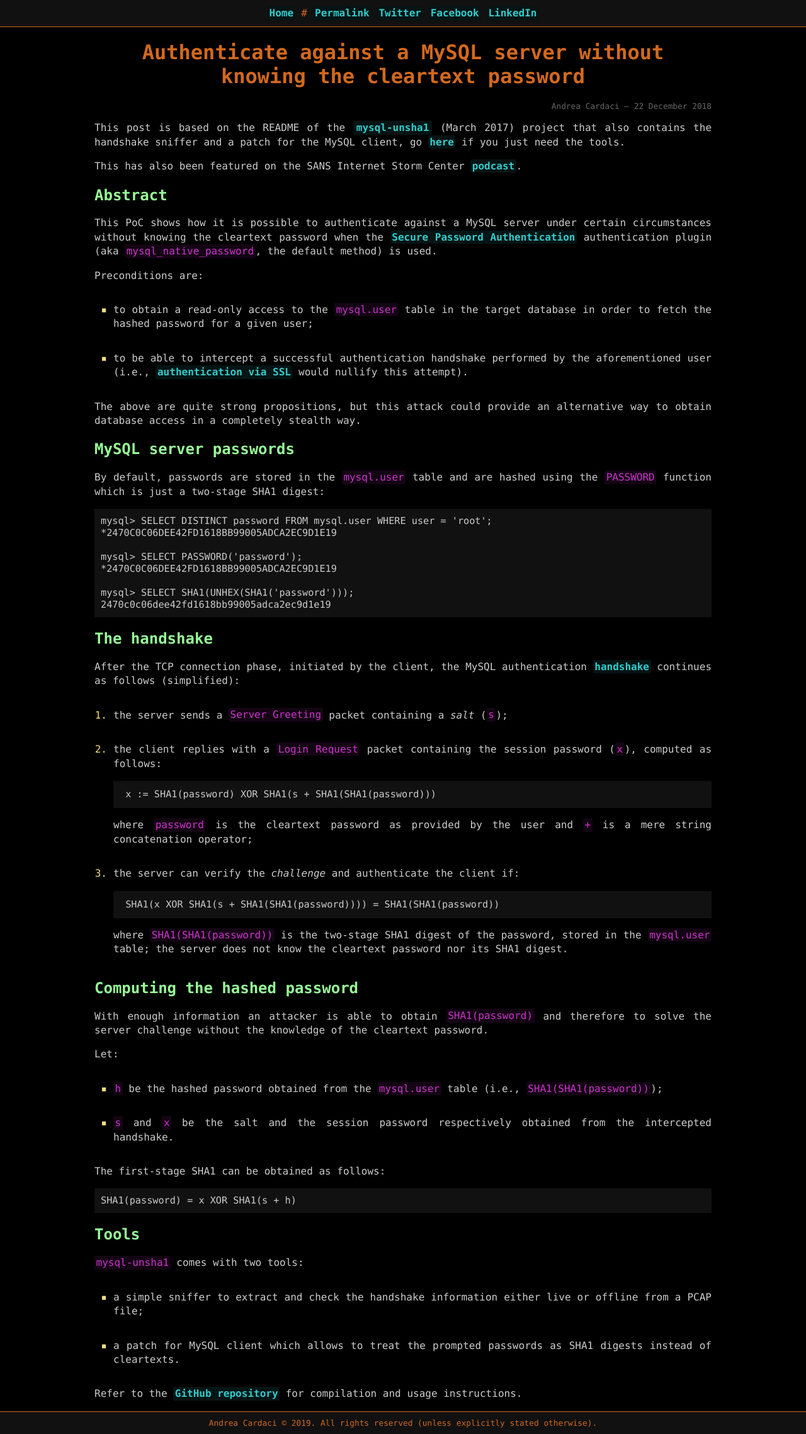
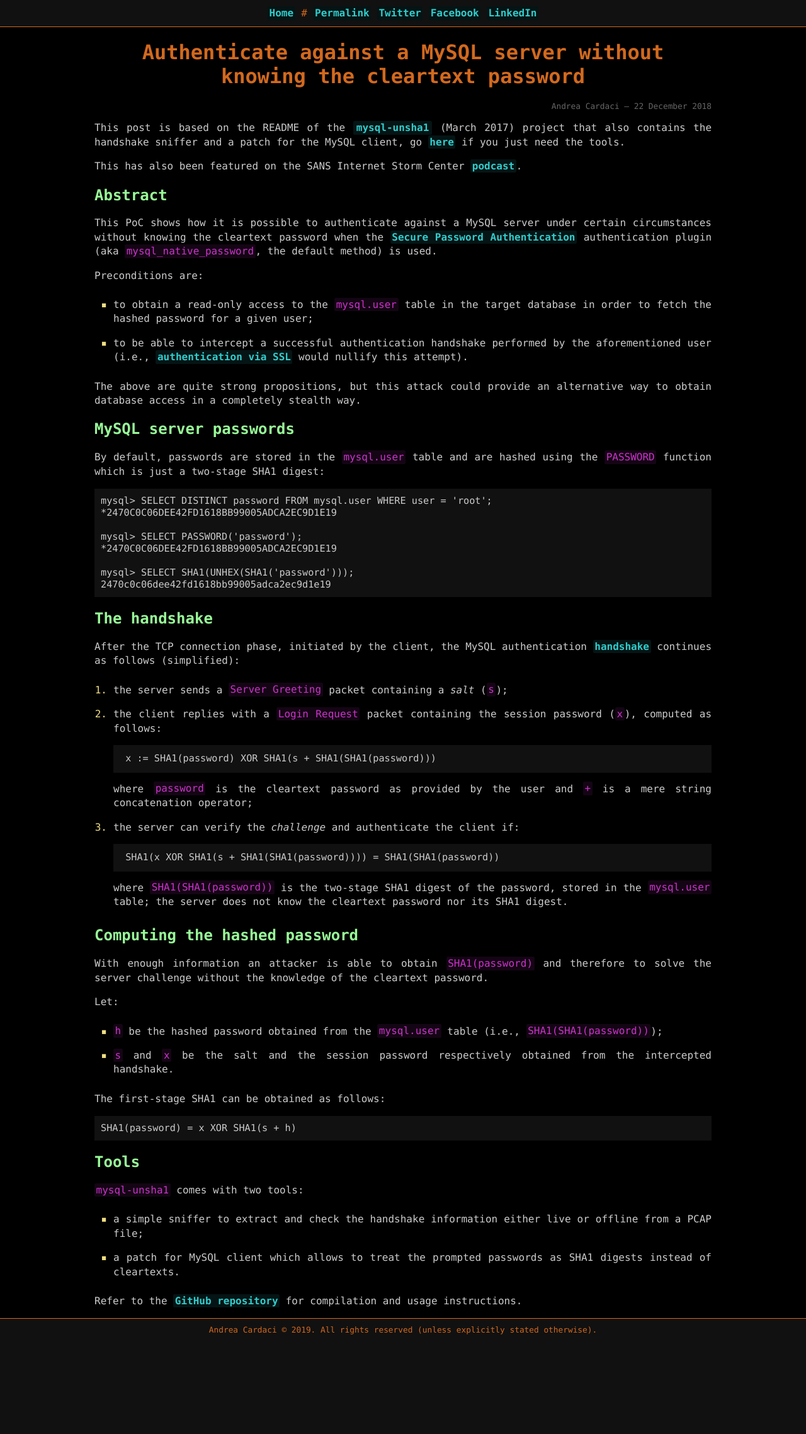
Before and after one commit to cyrus-and/cyrus-and.github.io, a Jekyll site: the page built from blog/_posts/2018-12-22-authenticate-against-a-mysql-server-without-knowing-the-cleartext-password.md, in a window 1280 px wide. Shown: the whole page at 63% size. Built offline with Jekyll 4.4.1, drawn with Linux system fonts in a browser that asks for light colours; after the commit the page ends 2129 px from its top, so only the background shows below that.

Commit message:
Reduce the margin for paragraphs inside list items
Margin collapse won't work here because of the wrapping <li> element.

```diff
--- a/_sass/_common.scss
+++ b/_sass/_common.scss
@@ -157,6 +157,10 @@ dl {
         counter-increment: item;
         display: table-row;
 
+        p {
+            margin: 0.5em 0;
+        }
+
         &::before {
             display: table-cell;
             box-sizing: border-box;
```
